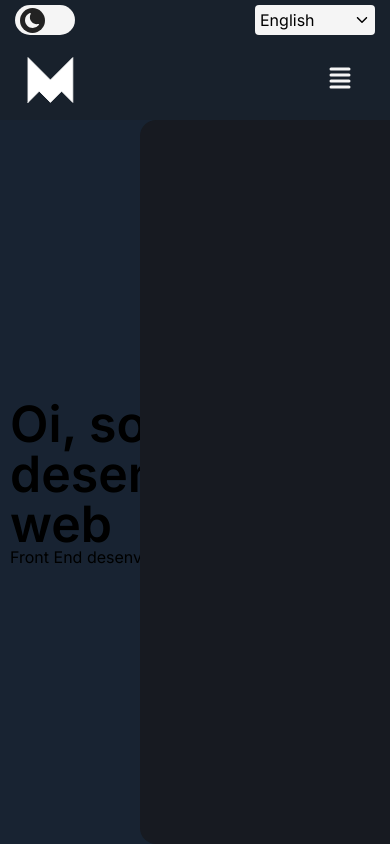
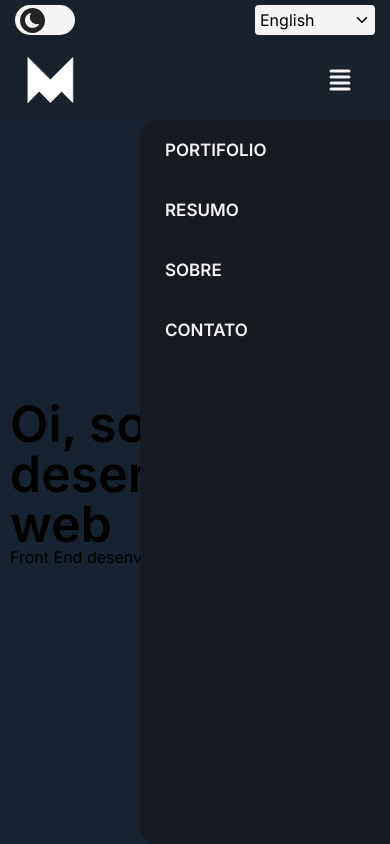
Before and after one commit to myke-vida-de-macedo/portifolio, a React (Create React App) app: page /home in a window 390 px wide. Both pictures are taken after a click on the button 340 px from the left and 80 px from the top of the page. Built offline with nearby package versions, Linux system fonts and the light colour scheme.

Commit message:
feat:terminei o modal com efeitos de abertura e fechamento, efeito nos botoes também, implementação de novas props no botao

```diff
--- a/src/components/Header/components/Button/index.tsx
+++ b/src/components/Header/components/Button/index.tsx
@@ -7,9 +7,13 @@ interface IPropsButton {
     axle: "x" | "y";
     negative: string;
     mediaQuerry?:string;
+    maxWidth?:boolean;
+    positionChildren?: "top" | "left" | "bottom" |"right" ;
+    radius?: "low" | "medium" | "large";
+    duration?:number;
 }
 
-const Button = ( { children, onClick, axle, negative, mediaQuerry }:IPropsButton ) => {
+const Button = ( { children, onClick, axle, negative, mediaQuerry, maxWidth, positionChildren, radius, duration }:IPropsButton ) => {
 
 
     return (
@@ -20,9 +24,12 @@ const Button = ( { children, onClick, axle, negative, mediaQuerry }:IPropsButton
             whileTap={{
                 scale: 0.9,
             }}
-            transition={{duration:1}}
+            transition={{duration:duration ? duration : 1}}
             onClick={onClick}
             mediaQuerry={mediaQuerry}
+            maxWidth={maxWidth}
+            positionChildren={positionChildren}
+            radius={radius}
         >
             { children }
         </Styled>
--- a/src/components/Header/components/Button/styled.ts
+++ b/src/components/Header/components/Button/styled.ts
@@ -3,6 +3,9 @@ import styled, { css }  from "styled-components"
 
 interface IPropsStyled {
     mediaQuerry?:string;
+    maxWidth?:boolean;
+    positionChildren?: "top" | "left" | "bottom" |"right";
+    radius?: "low" | "medium" | "large";
 }
 
 export const Styled = styled(motion.button)<IPropsStyled>`
@@ -10,16 +13,22 @@ export const Styled = styled(motion.button)<IPropsStyled>`
 
     margin: 0px 5px;
 
+    ${({ maxWidth }) => maxWidth && css` width:100% `}
+
     outline: 0;
     border: none;
     padding: 0px 20px;
 
     height: 60px;
 
+    display: flex;
+    justify-content: ${({ positionChildren }) => positionChildren === "left" ? "flex-start" : positionChildren === "right" ? "flex-end" : "center" };
+    align-items: ${({ positionChildren }) => positionChildren === "top" ? "flex-start" : positionChildren === "bottom" ? "flex-end" : "center" };
+
     background-color: transparent;
     color: #F5F5F5;
 
-    border-radius: 8px;
+    border-radius: ${({ radius })=> radius === "low" ? "4px" : radius === "medium" ? "8px" : radius === "large" ? "16px" : "4px" };
 
     font-size: 17px;
     font-weight: 600;
--- a/src/components/Header/components/Modal/index.tsx
+++ b/src/components/Header/components/Modal/index.tsx
@@ -1,6 +1,7 @@
 import { Styled } from "./style"
 import { motion } from "framer-motion"
 import { useModal } from "../../../../Provider/Modal"
+import Button from "../Button"
 
 const Modal = () => {
 
@@ -11,12 +12,59 @@ const Modal = () => {
             initial={{opacity:0}}
             animate={{opacity:1}}
         >
-            <motion.div className="modal"
+            <motion.div className="background__modal"
                 initial={animationModal ? {scaleX:0} : {scaleX:1}}
                 animate={animationModal ? {scaleX:1} : {scaleX:0}}
                 transition={{duration:0.4}}
             >
-
+                <Button
+                    axle="x"
+                    negative="45%"
+                    onClick={()=>{}}
+                    mediaQuerry="620px"
+                    maxWidth
+                    positionChildren="left"
+                    radius="large"
+                    duration={0.70}
+                >
+                    PORTIFOLIO
+                </Button>
+                <Button
+                    axle="x"
+                    negative="50%"
+                    onClick={()=>{}}
+                    mediaQuerry="620px"
+                    maxWidth
+                    positionChildren="left"
+                    radius="large"
+                    duration={0.80}
+                >
+                    RESUMO
+                </Button>
+                <Button
+                    axle="x"
+                    negative="55%"
+                    onClick={()=>{}}
+                    mediaQuerry="620px"
+                    maxWidth
+                    positionChildren="left"
+                    radius="large"
+                    duration={0.90}
+                >
+                    SOBRE
+                </Button>
+                <Button
+                    axle="x"
+                    negative="60%"
+                    onClick={()=>{}}
+                    mediaQuerry="620px"
+                    maxWidth
+                    positionChildren="left"
+                    radius="large"
+                    duration={1}
+                >
+                    CONTATO
+                </Button>
             </motion.div>
         </Styled>
     )
--- a/src/components/Header/components/Modal/style.ts
+++ b/src/components/Header/components/Modal/style.ts
@@ -16,7 +16,7 @@ export const Styled = styled(motion.div)`
 
     background-color: rgba(2,2,2,0.1);
 
-    .modal{
+    .background__modal{
         width: 250px;
         height: calc(100vh - 120px);
 
@@ -24,6 +24,8 @@ export const Styled = styled(motion.div)`
 
         background-color: #171a21;
 
+        display: flex;
+        flex-direction: column;
     }
 
     @media(min-width:620px){
```
